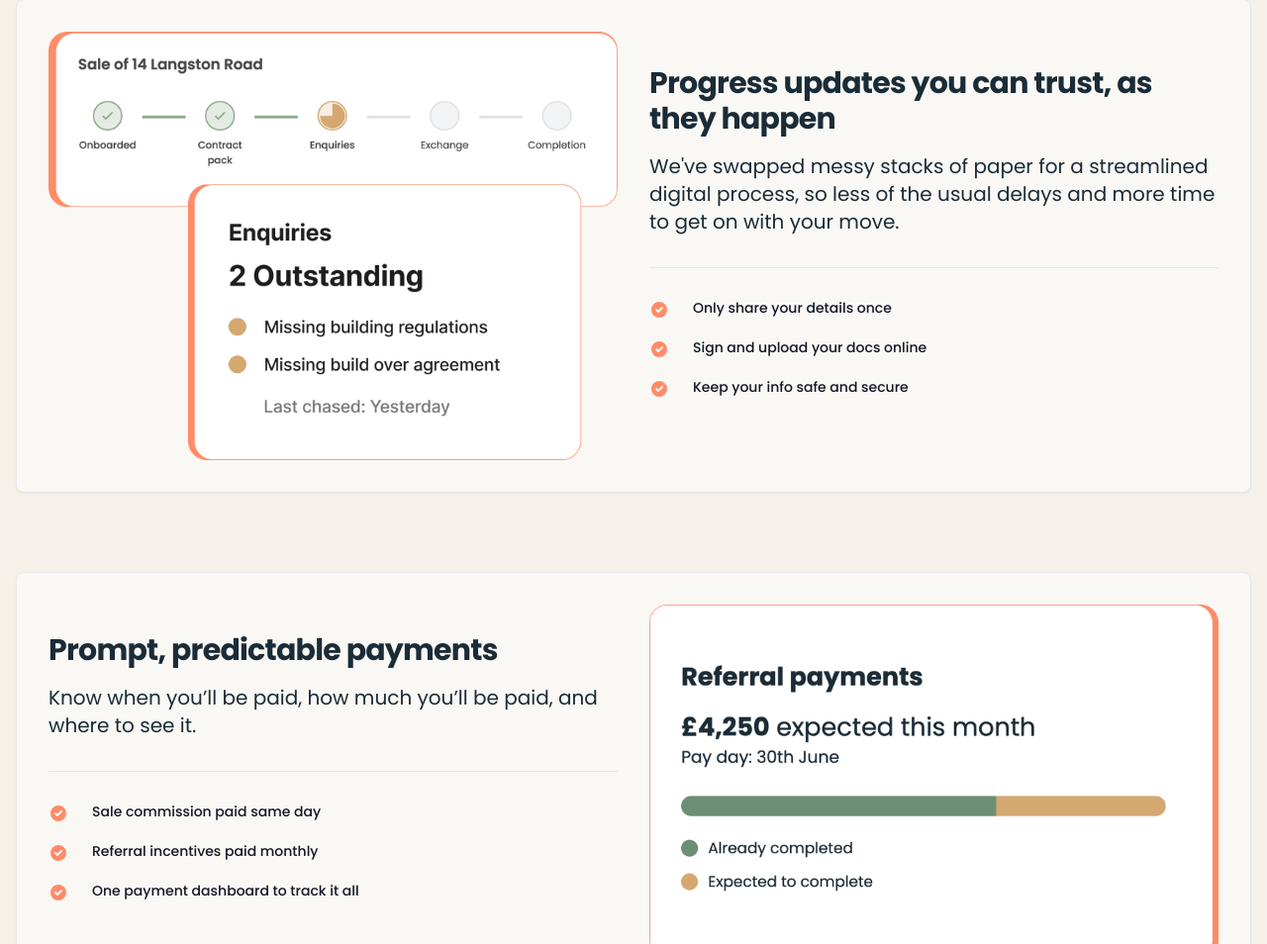
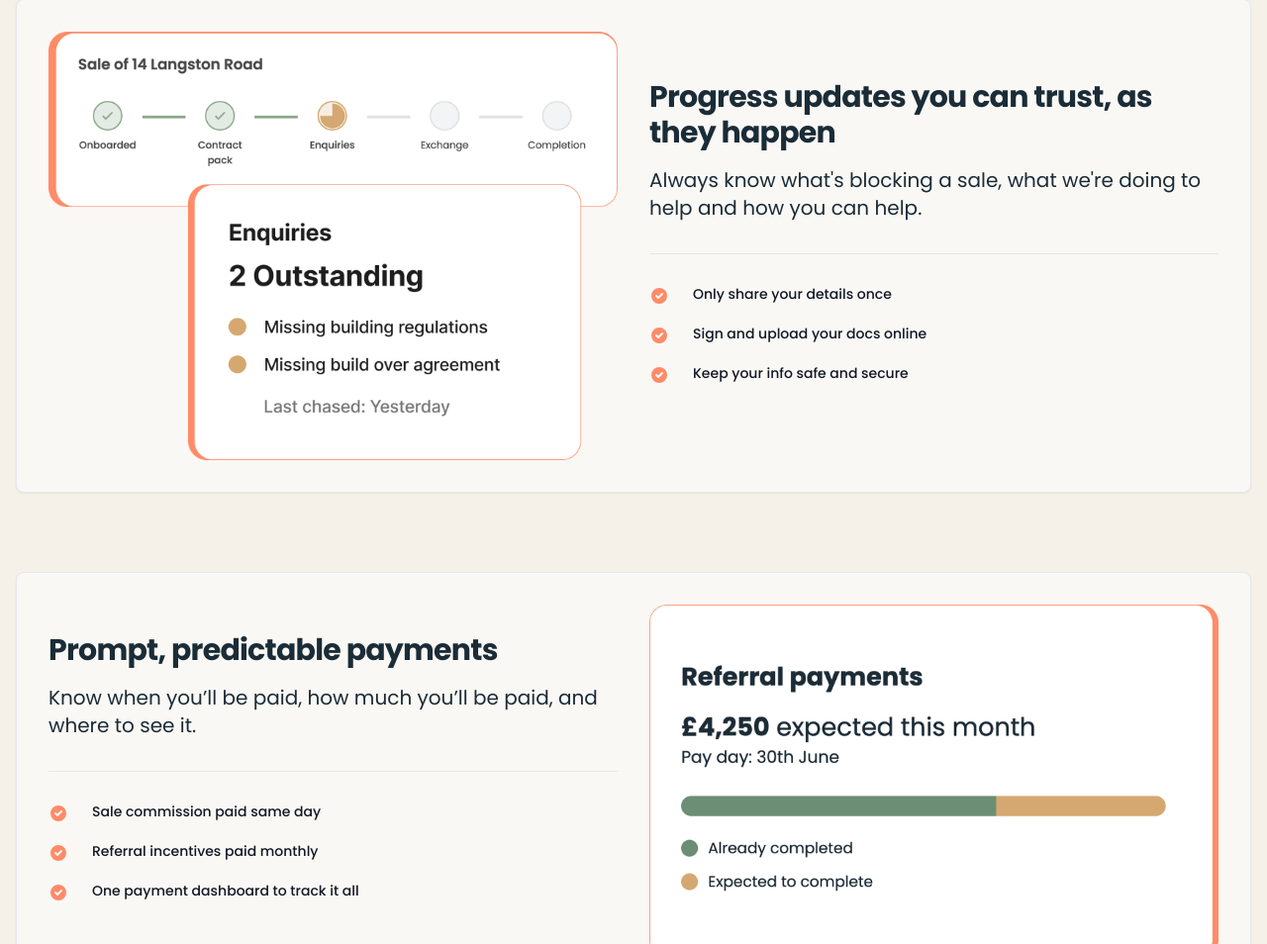
Before and after one commit to koala-hq/koala-hq.github.io, a website: page estate-agents.html in a window 1280 px wide. Shown: the part 1231-2185 px from the top of the page at 99% size. Drawn offline with nearby package versions, Linux system fonts and the light colour scheme.

Commit message:
tweaked agent content

```diff
--- a/estate-agents.html
+++ b/estate-agents.html
@@ -112,7 +112,7 @@
           <div class="text-gray-500 sm:text-lg dark:text-gray-400">
               <h2 class="mb-4 text-2xl sm:text-3xl lg:text-4xl tracking-tight font-extrabold text-heading">Progress updates you can trust, as they happen
             </h2>
-              <p class="mb-8 font-light text-base sm:text-lg lg:text-xl">We've swapped messy stacks of paper for a streamlined digital process, so less of the usual delays and more time to get on with your move.</p>
+              <p class="mb-8 font-light text-base sm:text-lg lg:text-xl">Always know what's blocking a sale, what we're doing to help and how you can help.</p>
               <!-- List -->
               <ul role="list" class="pt-8 my-7 space-y-5 border-t border-gray-200 dark:border-gray-700">
                   <li class="flex space-x-3">
```
